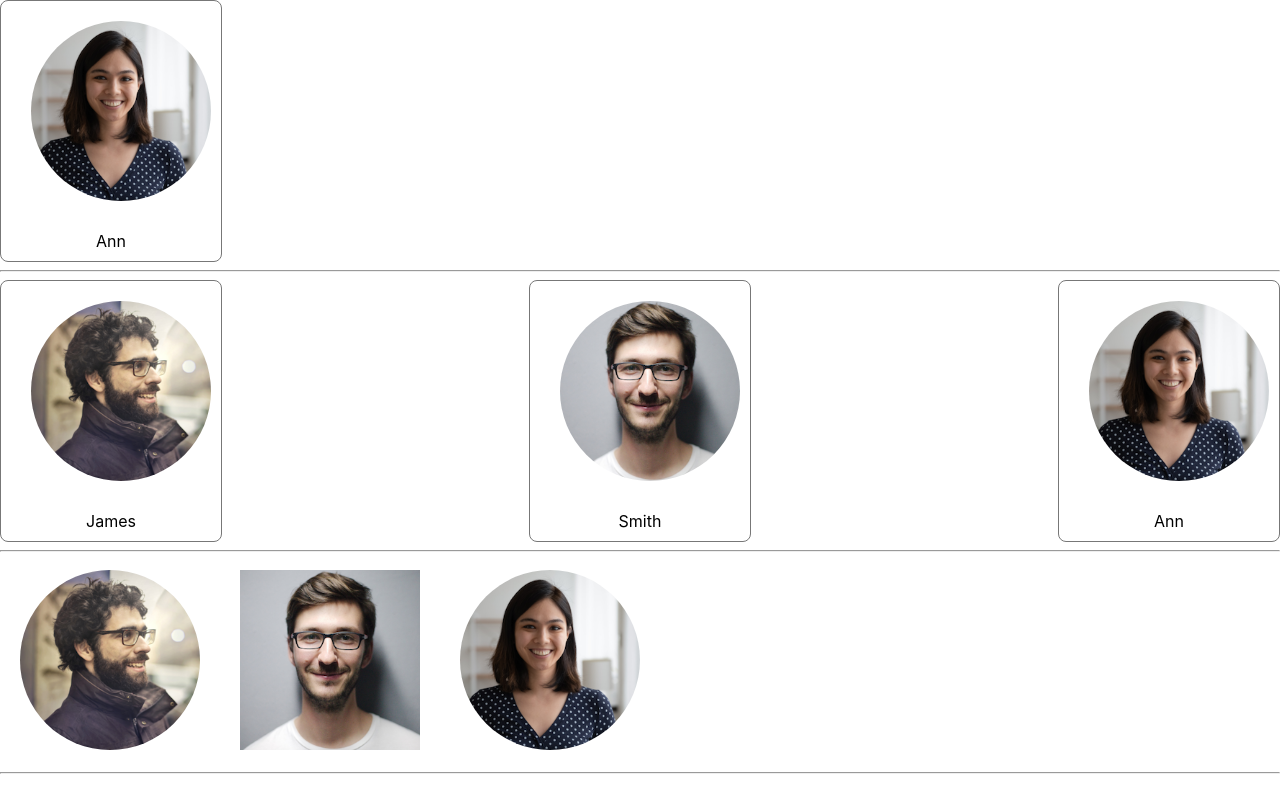
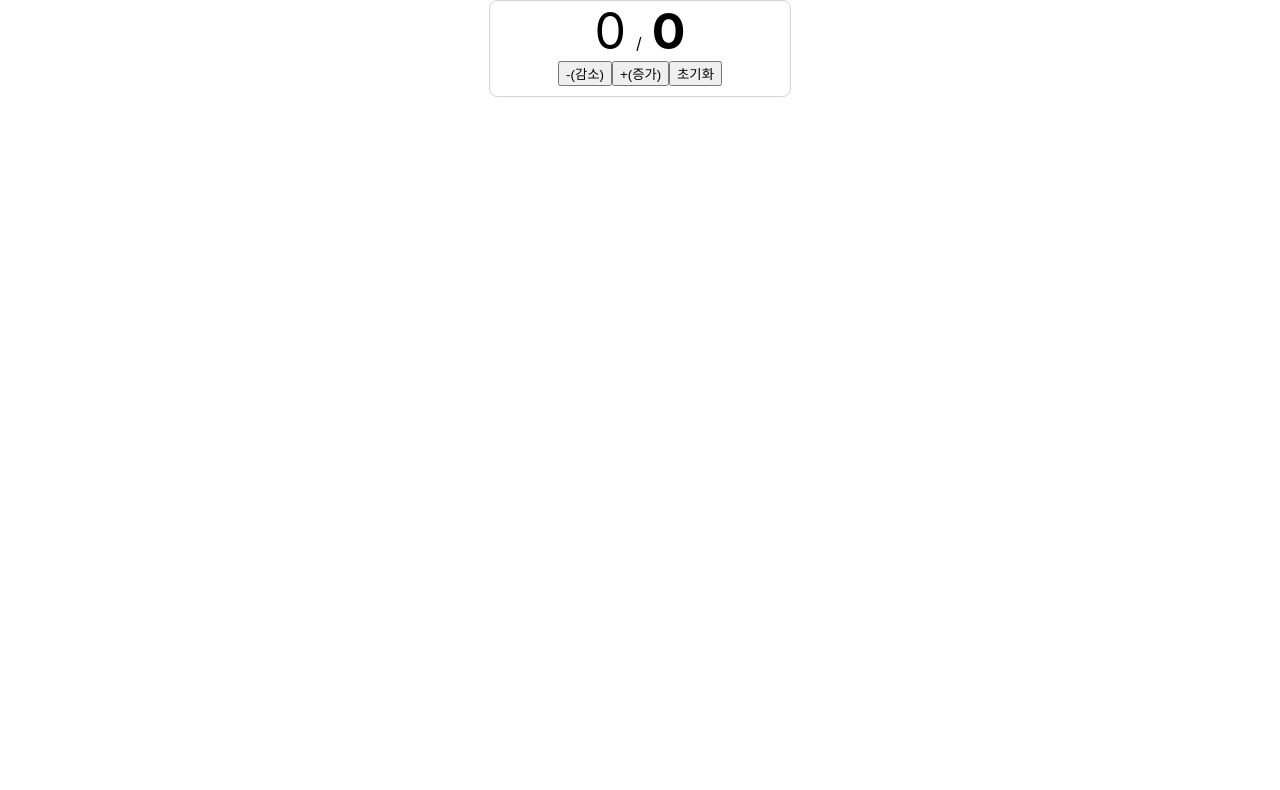
Before and after one commit to TJG404/webpublish, a React (Create React App) app in the folder react/basic-app/: page / in a window 1280 px wide. Shown: the top 790 px of the page. Built offline with nearby package versions, Linux system fonts and the light colour scheme.

Commit message:
2025-09-09 commit

```diff
--- a/react/basic-app/src/App.css
+++ b/react/basic-app/src/App.css
@@ -40,3 +40,22 @@
 .mybutton {
   background-color: yellow;
 }
+
+.number {
+  font-size: 50px;
+  padding: 10px;
+}
+.total-number {
+  font-size: 50px;
+  font-weight: bold;
+  padding: 10px;
+}
+.counter-container {
+  text-align: center;
+  width: 300px;
+  margin: auto;
+  border: 1px solid lightgray;
+  border-radius: 8px;
+  margin-bottom: 20px;
+  padding-bottom: 10px;
+}
--- /dev/null
+++ b/react/basic-app/src/AppCounter.js
@@ -0,0 +1,8 @@
+import { Counter } from "./components/Counter.jsx";
+import './App.css';
+
+export default function App() {
+    return (
+        <Counter />
+    );
+}
--- /dev/null
+++ b/react/basic-app/src/components/Counter.jsx
@@ -0,0 +1,33 @@
+import { useState } from "react";
+
+export function Counter() {
+    const [number, setNumber] = useState(0);
+
+    const handleClickIncrement = () => {
+        (number < 10) ? setNumber(number+1) : setNumber(number);
+    }
+    const handleClickDecrement = () => {
+        (number > 0) ? setNumber(number-1) : setNumber(0);
+    }
+    const handleClickInit = () => {
+        setNumber(0);
+    }
+
+    return (
+        <div className="counter-container">
+            <div>
+                <span className="number">{number}</span>
+                <span>/</span>
+                <span className="total-number">0</span>
+            </div>
+            <div>
+                <button type="button"
+                        onClick={handleClickDecrement}>-(감소)</button>
+                <button type="button"
+                        onClick={handleClickIncrement}>+(증가)</button>
+                <button type="button"
+                        onClick={handleClickInit}>초기화</button>
+            </div>
+        </div>
+    );
+}
--- a/react/basic-app/src/index.js
+++ b/react/basic-app/src/index.js
@@ -2,7 +2,9 @@ import React from 'react';
 import ReactDOM from 'react-dom/client';
 import './index.css';
 // import App from './App.js';
-import App from './AppAvatar.js';
+// import App from './AppAvatar.js';
+// import App from './AppButton.js';
+import App from './AppCounter.js';
 import reportWebVitals from './reportWebVitals.js';
 
 const root = ReactDOM.createRoot(document.getElementById('root'));
```
Also changed, not shown: react/basic-app/src/AppButton.js (added, +23 -0 lines), react/basic-app/src/components/MyButton.jsx (+7 -1 lines).
